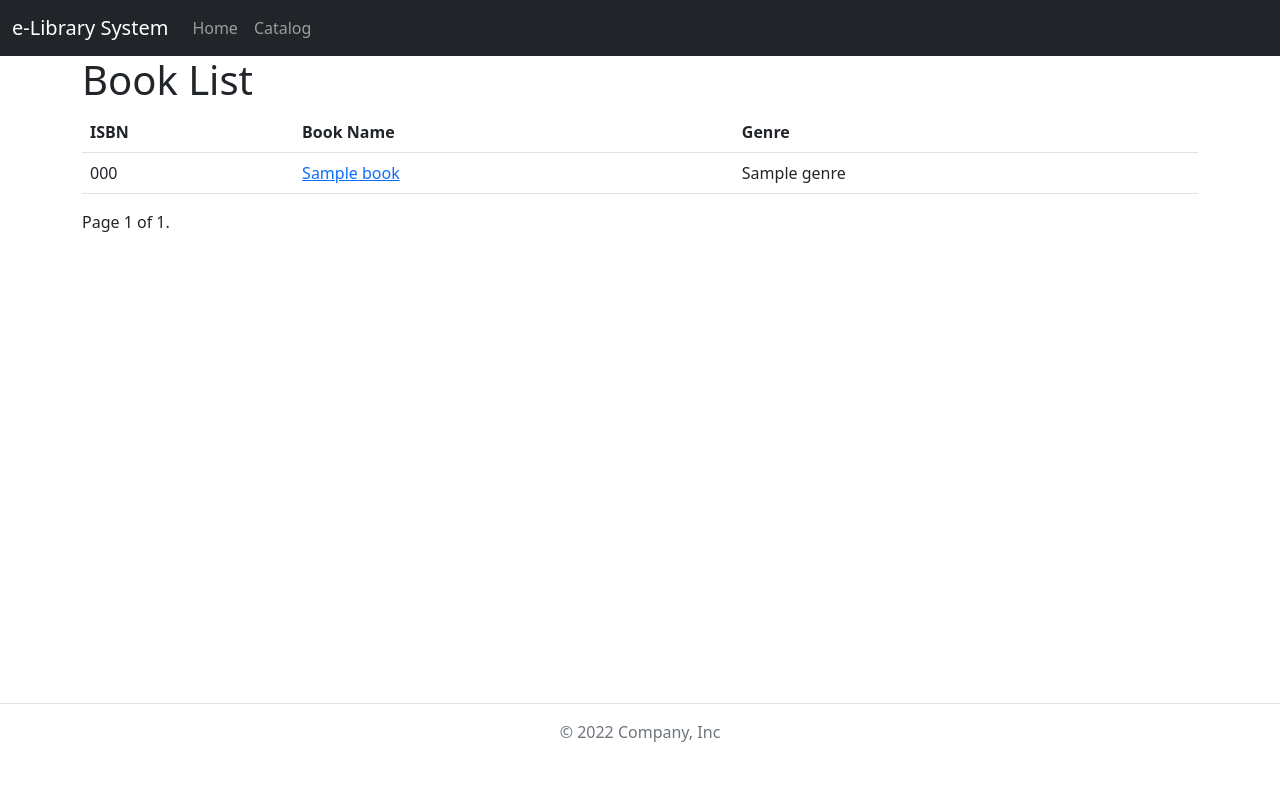
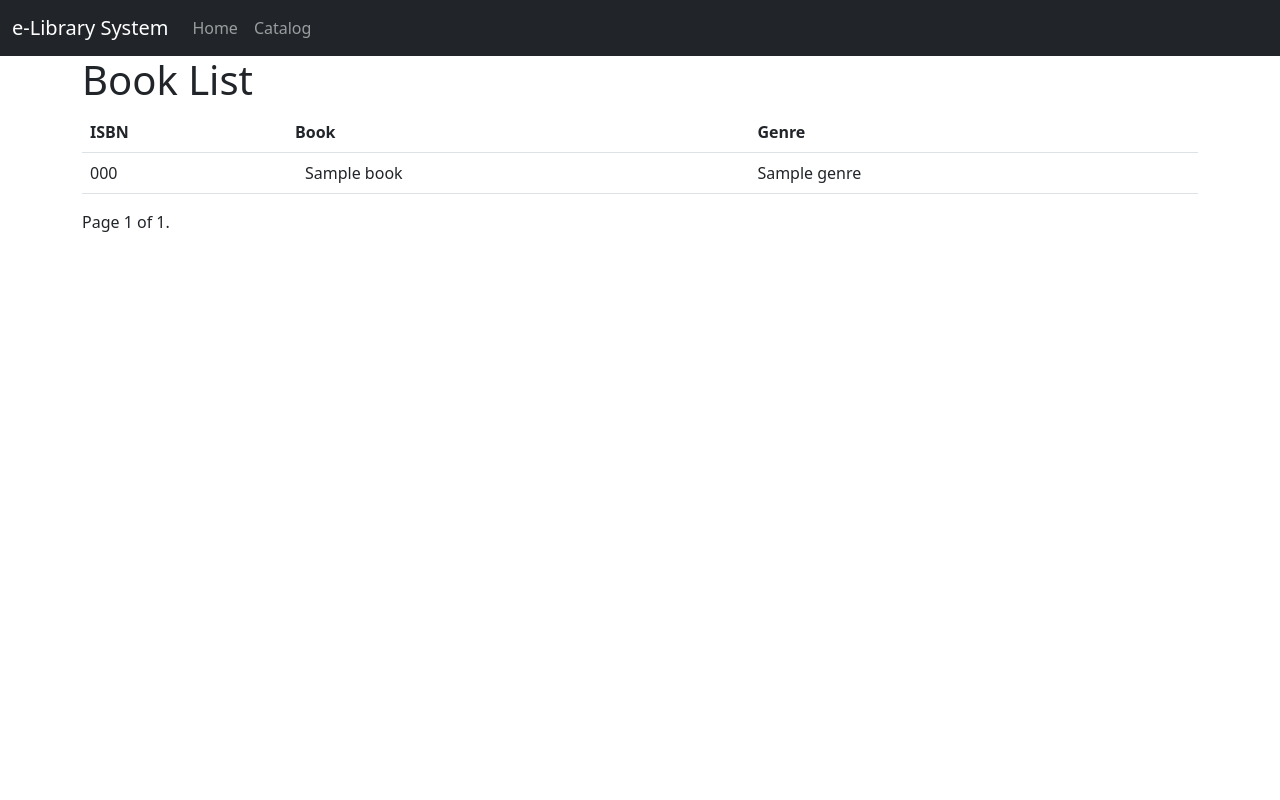
Before and after one commit to by-r/django-library-systems, a Django app: template catalog/templates/catalog/book_list.html in a window 1280 px wide. Run offline with Django 4.2, Linux system fonts and the light colour scheme; the template is opened without the code that fills it: most values are stand-ins (such as "Sample title", 1, 10 or a date in 2020); some libraries are stand-ins or nearby versions.

Commit message:
UI update for Catalog Feature

```diff
--- a/catalog/templates/catalog/book_list.html
+++ b/catalog/templates/catalog/book_list.html
@@ -7,15 +7,15 @@
     <thead>
         <tr>
             <th>ISBN</th>
-            <th>Book Name</th>
+            <th>Book</th>
             <th>Genre</th>
-    </tr>
+        </tr>
     </thead>
     <tbody>
     {% for book in book_list %}
     <tr>
         <td>{{book.isbn}}</td>
-        <td><a href="{% url 'catalog:book_detail' book.id %}">{{book.title}}</a></td>
+        <td><img src="http://via.placeholder.com/128x128" alt=""><a class="text-reset text-decoration-none" href="{% url 'catalog:book_detail' book.id %}">{{book.title}}</a></td>
         <td>
         {% for genre in book.genre.all %}
         {{genre.name}}
--- a/static/custom.css
+++ b/static/custom.css
@@ -1,6 +1,17 @@
 main {
-	min-height: 80vh;
-	height: 50%;
+	min-height: 100%;
+	height: 100%;
+}
+
+img {
+	padding: 5px;
+}
+
+footer {
+	clear: both;
+	position: relative;
+	height: 200px;
+	margin-top: -200px;
 }
 
 .card-container {
--- a/templates/base.html
+++ b/templates/base.html
@@ -32,17 +32,12 @@
             </div>
         </div>
     </nav>
-    <div class="d-flex align-items-center h-100">
+    <div class="d-flex align-items-center">
     <div class="container-sm p-auto">
-        {% block content %}
+    {% block content %}
 
     {% endblock content %}
     </div>
-    </div>
-    <div class="d-flex flex-column fixed-bottom">
-        <footer class="py-3 my-4 mt-auto border-top">
-          <p class="text-center text-muted">&copy; 2022 Company, Inc</p>
-        </footer>
     </div>
     </main>
     <script src="https://cdn.jsdelivr.net/npm/bootstrap@5.2.3/dist/js/bootstrap.bundle.min.js" integrity="sha384-kenU1KFdBIe4zVF0s0G1M5b4hcpxyD9F7jL+jjXkk+Q2h455rYXK/7HAuoJl+0I4" crossorigin="anonymous"></script>
```
